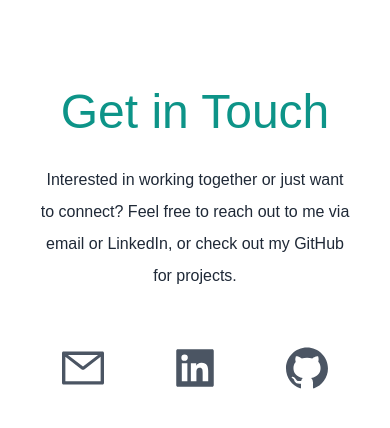
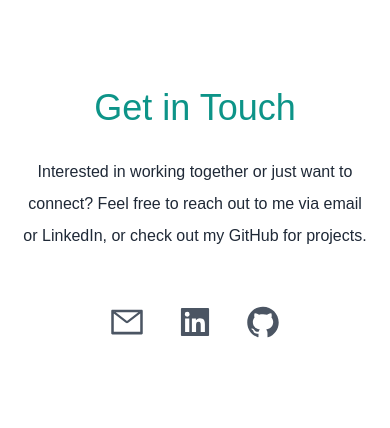
Before and after one commit to CodeByZarana/portfolio-v1, a Next.js app: page /contact in a window 390 px wide. Shown: the top 428 px of the page. Built offline with nearby package versions, Linux system fonts and the light colour scheme.

Commit message:
Fixed get in touch center problem

```diff
--- a/pages/contact.js
+++ b/pages/contact.js
@@ -1,17 +1,16 @@
-// components/Contact.js
 import { AiFillLinkedin, AiFillGithub, AiOutlineMail } from "react-icons/ai";
 
 export default function Contact() {
   return (
-    <section id="contact" className="py-20 flex flex-col justify-center items-center bg-white dark:bg-gray-900 px-10">
-      <h2 className="text-5xl py-2 text-teal-600 font-medium dark:text-teal-400 md:text-6xl">
+    <section id="contact" className="py-20 flex flex-col justify-center items-center bg-white dark:bg-gray-900 px-5 sm:px-10">
+      <h2 className="text-4xl sm:text-5xl py-2 text-teal-600 font-medium dark:text-teal-400 md:text-6xl">
         Get in Touch
       </h2>
-      <p className="text-md py-5 leading-8 text-gray-800 dark:text-gray-200 max-w-xl text-center">
+      <p className="text-md py-5 leading-8 text-gray-800 dark:text-gray-200 max-w-md text-center sm:max-w-xl">
         Interested in working together or just want to connect? Feel free to reach out to me via email or LinkedIn, or check out my GitHub for projects.
       </p>
 
-      <div className="text-5xl flex justify-center gap-16 py-8 text-gray-600 dark:text-gray-400">
+      <div className="text-4xl sm:text-5xl flex justify-center gap-8 sm:gap-16 py-8 text-gray-600 dark:text-gray-400">
         <a href="mailto:zaranasolanki41014@gmail.com" target="_blank" rel="noopener noreferrer">
           <AiOutlineMail className="hover:text-red-600 transition duration-300" />
         </a>
```
